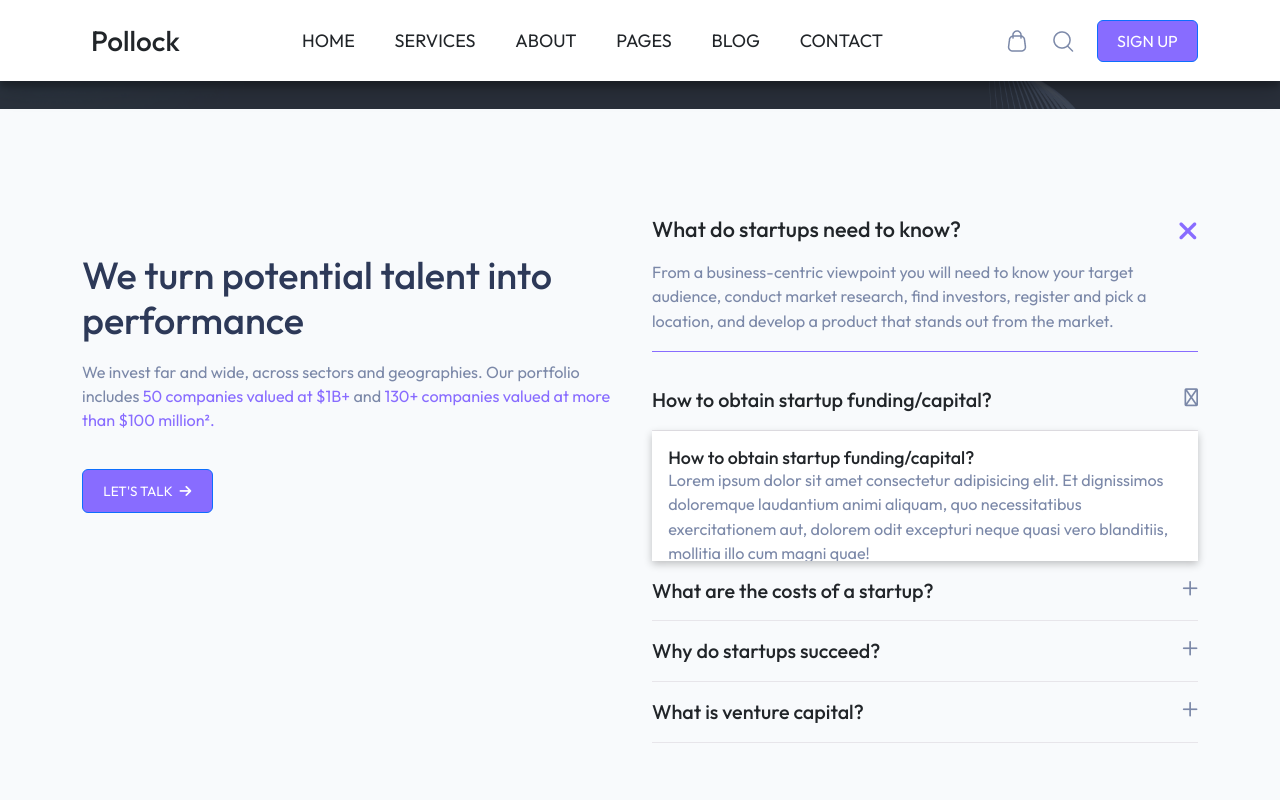
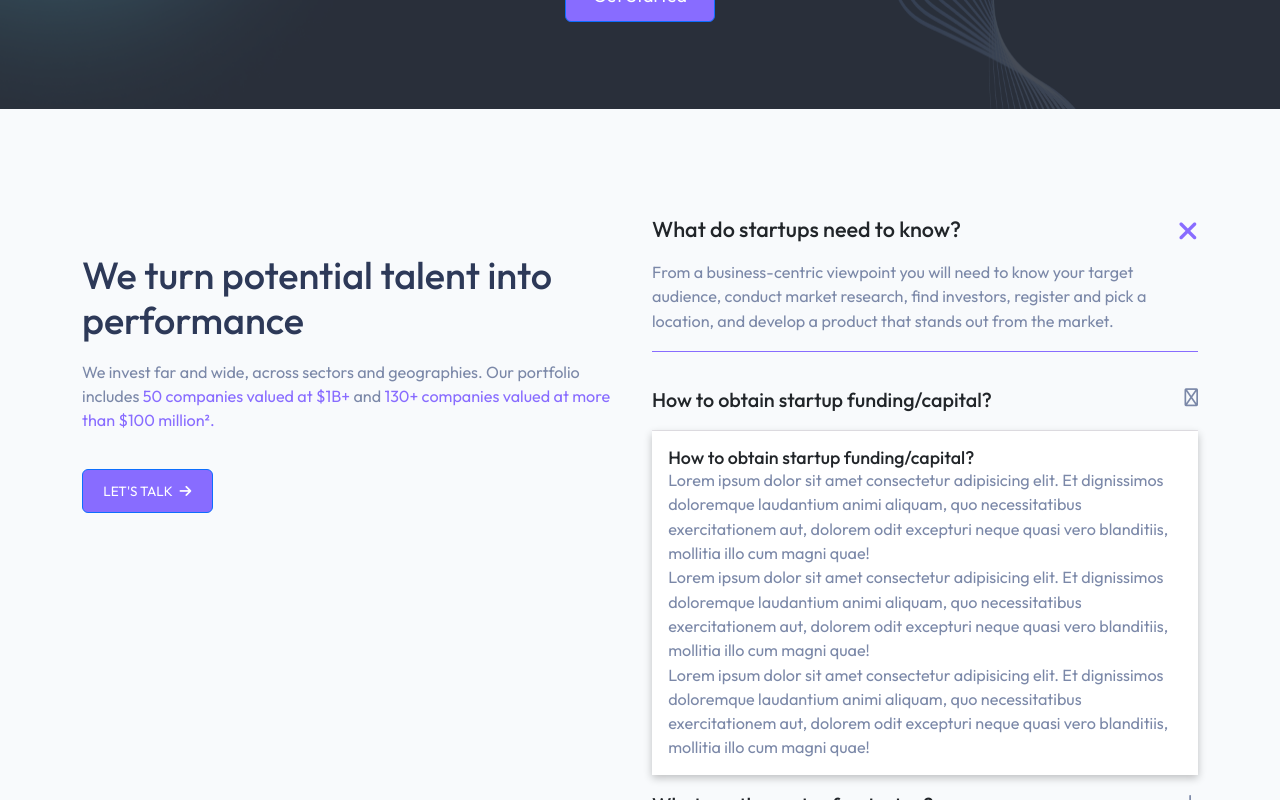
Before and after one commit to tran-minh-510/Pollock, a website: page index.html in a window 1280 px wide. Both pictures are taken after a click on the element "How to obtain startup funding/capital?". Shown: the part 4980-5780 px from the top of the page. Drawn offline with nearby package versions, Linux system fonts and the light colour scheme.

Commit message:
update header and accordion

```diff
--- a/index.html
+++ b/index.html
@@ -359,6 +359,14 @@
                                             doloremque laudantium animi aliquam, quo necessitatibus exercitationem aut,
                                             dolorem odit excepturi neque quasi vero blanditiis, mollitia illo cum magni
                                             quae!</p>
+                                        <p>Lorem ipsum dolor sit amet consectetur adipisicing elit. Et dignissimos
+                                            doloremque laudantium animi aliquam, quo necessitatibus exercitationem aut,
+                                            dolorem odit excepturi neque quasi vero blanditiis, mollitia illo cum magni
+                                            quae!</p>
+                                        <p>Lorem ipsum dolor sit amet consectetur adipisicing elit. Et dignissimos
+                                            doloremque laudantium animi aliquam, quo necessitatibus exercitationem aut,
+                                            dolorem odit excepturi neque quasi vero blanditiis, mollitia illo cum magni
+                                            quae!</p>
                                     </div>
                                 </div>
                             </div>
@@ -370,6 +378,26 @@
                                 <div class="let-talk_detail-box_list-detail_answer-wrapper">
                                     <div class="let-talk_detail-box_list-detail_answer">
                                         <h5>What are the costs of a startup?</h5>
+                                        <p>Lorem ipsum dolor sit amet consectetur adipisicing elit. Et dignissimos
+                                            doloremque laudantium animi aliquam, quo necessitatibus exercitationem aut,
+                                            dolorem odit excepturi neque quasi vero blanditiis, mollitia illo cum magni
+                                            quae!</p>
+                                        <p>Lorem ipsum dolor sit amet consectetur adipisicing elit. Et dignissimos
+                                            doloremque laudantium animi aliquam, quo necessitatibus exercitationem aut,
+                                            dolorem odit excepturi neque quasi vero blanditiis, mollitia illo cum magni
+                                            quae!</p>
+                                        <p>Lorem ipsum dolor sit amet consectetur adipisicing elit. Et dignissimos
+                                            doloremque laudantium animi aliquam, quo necessitatibus exercitationem aut,
+                                            dolorem odit excepturi neque quasi vero blanditiis, mollitia illo cum magni
+                                            quae!</p>
+                                        <p>Lorem ipsum dolor sit amet consectetur adipisicing elit. Et dignissimos
+                                            doloremque laudantium animi aliquam, quo necessitatibus exercitationem aut,
+                                            dolorem odit excepturi neque quasi vero blanditiis, mollitia illo cum magni
+                                            quae!</p>
+                                        <p>Lorem ipsum dolor sit amet consectetur adipisicing elit. Et dignissimos
+                                            doloremque laudantium animi aliquam, quo necessitatibus exercitationem aut,
+                                            dolorem odit excepturi neque quasi vero blanditiis, mollitia illo cum magni
+                                            quae!</p>
                                         <p>Lorem ipsum dolor sit amet consectetur adipisicing elit. Et dignissimos
                                             doloremque laudantium animi aliquam, quo necessitatibus exercitationem aut,
                                             dolorem odit excepturi neque quasi vero blanditiis, mollitia illo cum magni
--- a/javascript/index.js
+++ b/javascript/index.js
@@ -1,6 +1,6 @@
 const header = document.querySelector("header");
 const getStarted = document.querySelector(".get-started");
-getStarted.style.marginTop = `${header.offsetHeight}px`;
+// getStarted.style.marginTop = `${header.offsetHeight}px`;
 
 const overlay = document.querySelector(".overlay");
 
@@ -83,35 +83,39 @@ overlay.onclick = () => {
 
 const textQuestons = document.querySelectorAll('.let-talk_detail-box_list-detail_questions');
 const textAnswerWrapper = document.querySelectorAll('.let-talk_detail-box_list-detail_answer-wrapper');
-// const textAnswer = document.querySelectorAll('.let-talk_detail-box_list-detail_answer');
 
 const iconQuestions = document.querySelectorAll('.let-talk_detail-box_list-detail_questions i');
-console.log(iconQuestions)
 
 
 textQuestons.forEach((element, index) => {
     element.onclick = () => {
-        if (textAnswerWrapper[index].classList.contains('active')) {
+        textAnswerWrapper.forEach(element => {
+            element.style.height = '0px'
+        })
+        if (textAnswerWrapper[index].classList.contains('active1')) {
             textAnswerWrapper.forEach(btn => {
-                btn.classList.remove('active')
+                btn.classList.remove('active1')
                 iconQuestions.forEach(icon => {
                     icon.classList.add("fa-plus")
                     icon.classList.remove("fa-minus")
                 })
             })
         } else {
-            textAnswerWrapper.forEach(btn => btn.classList.remove('active'))
-            textAnswerWrapper[index].classList.toggle('active')
+            textAnswerWrapper.forEach(btn => btn.classList.remove('active1'))
+            textAnswerWrapper[index].classList.toggle('active1')
             iconQuestions.forEach(icon => {
                 icon.classList.add("fa-plus")
                 icon.classList.remove("fa-minus")
             })
-            if (textAnswerWrapper[index].classList.contains("active")) {
+            if (textAnswerWrapper[index].classList.contains("active1")) {
+                const active1 = document.querySelector('.active1')
+                active1.style.height = `${handleHeightAnswerElement(textAnswerWrapper[index].firstElementChild)}px`
                 textAnswerWrapper[index].classList.add("appearAnswer")
                 textAnswerWrapper[index].classList.remove("hiddenAnswer")
                 iconQuestions[index].classList.remove("fa-plus")
                 iconQuestions[index].classList.add("fa-minus")
             } else {
+                textAnswerWrapper[index].style.height = '0px'
                 textAnswerWrapper[index].classList.remove("appearAnswer")
                 textAnswerWrapper[index].classList.add("hiddenAnswer")
                 iconQuestions[index].classList.add("fa-plus")
@@ -155,3 +159,29 @@ $('.btn-direction.right').click(function () {
     // Parameters has to be in square bracket '[]'
     owl.trigger('prev.owl.carousel', [300]);
 })
+
+
+window.addEventListener('scroll', () => {
+    if (window.pageYOffset >= header.offsetHeight) {
+        header.style.position = 'fixed'
+        getStarted.style.marginTop = `${header.offsetHeight}px`
+        header.classList.add('appearAnswer')
+    }
+    if (window.pageYOffset === 0) {
+        header.style.position = 'initial'
+        getStarted.style.marginTop = `0px`
+        header.classList.remove('appearAnswer')
+    }
+})
+
+
+
+const handleHeightAnswerElement = (elm) => {
+    const padding = Number(window.getComputedStyle(elm, null).getPropertyValue('padding-top').replace('px', ''))
+    let sum = 0;
+    Array.from(elm.children).forEach((element, index) => {
+        sum += element.offsetHeight
+    })
+    let heightElementAnswer = sum + (padding * 2)
+    return heightElementAnswer
+}
--- a/scss/base/_keyframe.scss
+++ b/scss/base/_keyframe.scss
@@ -90,8 +90,8 @@
   }
 }
 
-.active {
-  height: 130px !important;
+.active1 {
+  // height: 130px !important;
 }
 
 .appearAnswer {
--- a/scss/layouts/_header.scss
+++ b/scss/layouts/_header.scss
@@ -1,5 +1,6 @@
 header {
-  position: fixed;
+  // position: fixed;
+  transition: all 0.5s ease;
   top: 0;
   right: 0;
   left: 0;
```
Also changed, not shown: build/style.css, 1 other file.
